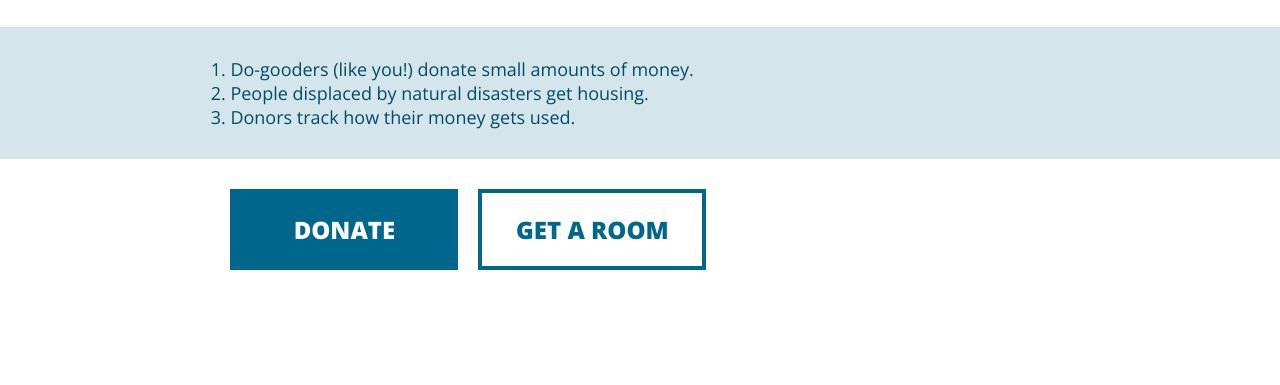
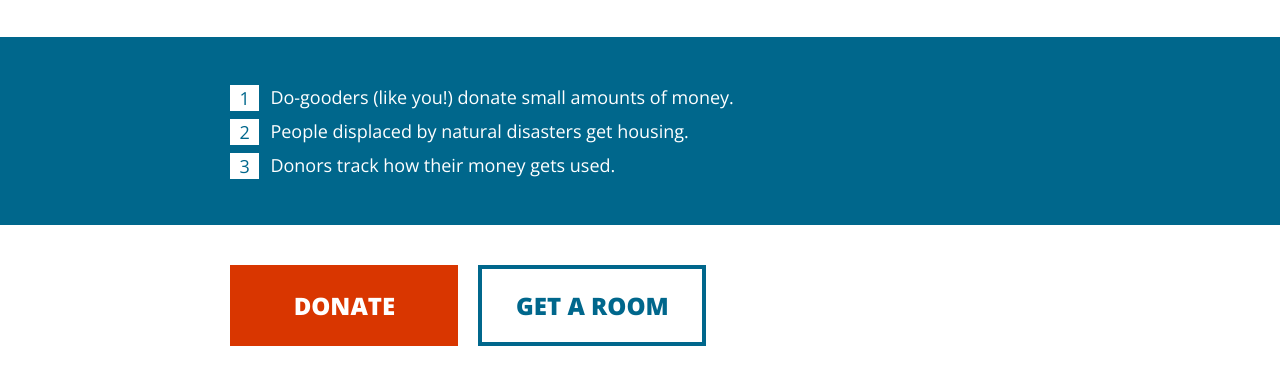
Before and after one commit to InnCrisis/InnCrisis, a website: page templates/index.html in a window 1280 px wide. Shown: the part 147-532 px from the top of the page. Drawn offline with nearby package versions, Linux system fonts and the light colour scheme; files that its build step writes are made by us from their sources.

Commit message:
Iterating on styling.

```diff
--- a/public/styles/styles.less
+++ b/public/styles/styles.less
@@ -26,16 +26,28 @@ h1 {
 
 /* Layout */
 #header {
-    padding: 50px 18% 30px;
+    padding: 50px 18% 40px;
 }
 
 .section {
-    padding: 30px 18%;
+    padding: 40px 18%;
 }
 
 .highlighted {
-    background: #D4E6EC;
-    color: #004C66;
+    padding: 30px 18%;
+    background: #00678C;
+    color: #fff;
+}
+
+dt {
+    background: #fff;
+    color: #00678C;
+    float: left;
+    padding: 1px 9px;
+}
+
+dd {
+    margin-bottom: 10px;
 }
 
 /* Buttons */
@@ -61,10 +73,11 @@ h1 {
 
 .button.major {
     color: #fff;
-    background: #00678C;
+    background: #D93600;
+    border-color: #D93600;
 }
 
 .button.major:active {
-    background: #004C66;
-    border-color: #004C66;
+    background: #C63100;
+    border-color: #C63100;
 }
--- a/templates/index.html
+++ b/templates/index.html
@@ -2,11 +2,16 @@
 
 {% block content %}
   <div class="section highlighted">
-    <ol>
-      <li>Do-gooders (like you!) donate small amounts of money.</li>
-      <li>People displaced by natural disasters get housing.</li>
-      <li>Donors track how their money gets used.</li>
-    </ol>
+    <dl>
+      <dt>1</dt>
+      <dd>Do-gooders (like you!) donate small amounts of money.</dd>
+
+      <dt>2</dt>
+      <dd>People displaced by natural disasters get housing.</dd>
+
+      <dt>3</dt>
+      <dd>Donors track how their money gets used.</dd>
+    </dl>
   </div>
 
   <div class="section">
```
Also changed, not shown: comps/home.png, public/styles/styles.css.
